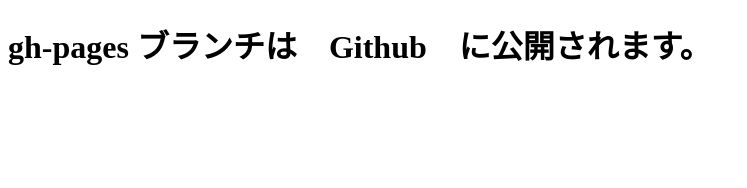
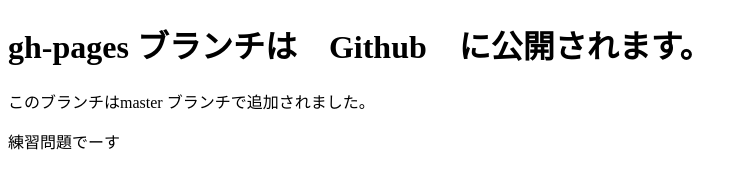
Before and after one commit to papipooo17github/git-study, a plain HTML site: page index.html in a window 1280 px wide. Shown: the whole page, without its empty margins (0-747 px from the left). Drawn offline with Linux system fonts and the light colour scheme.

Commit message:
index.html

```diff
--- a/index.html
+++ b/index.html
@@ -7,5 +7,7 @@
 </head>
 <body>
     <h1>gh-pages ブランチは　Github　に公開されます。</h1>
+    <p>このブランチはmaster ブランチで追加されました。</p>
+    <p>練習問題でーす</P>
 </body>
 </html>
```
